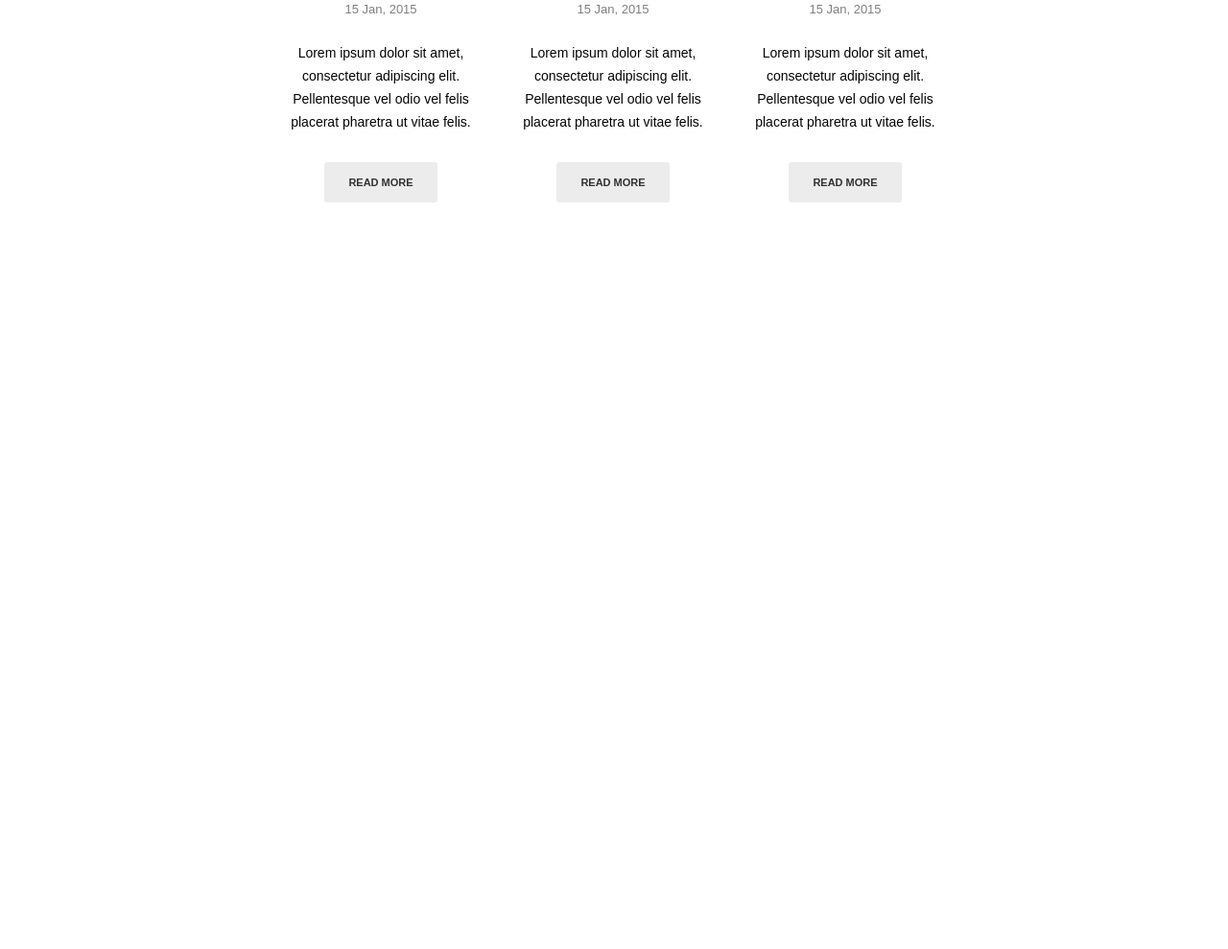
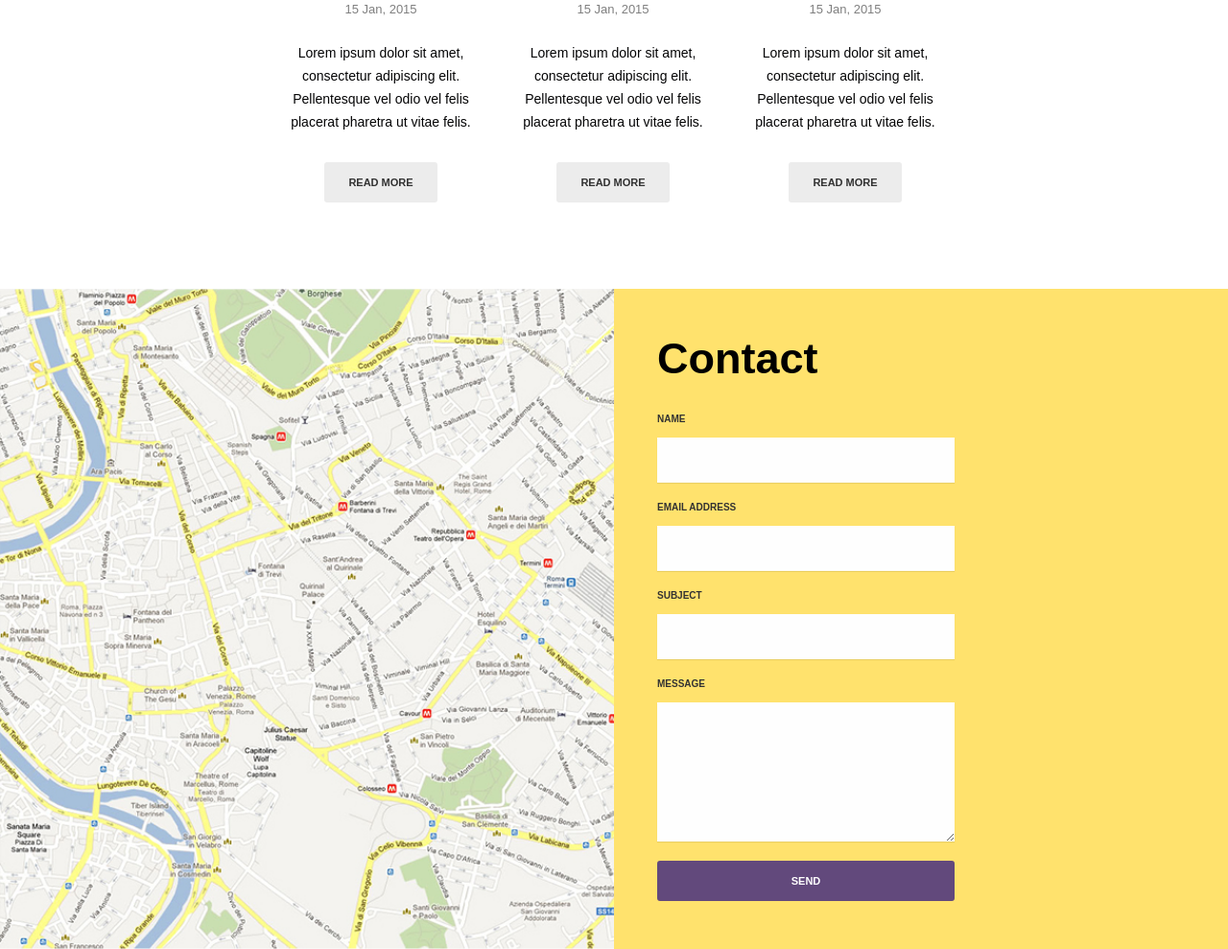
Before and after one commit to dirigableNorge/zippy, a website: page app/source/index.html in a window 1280 px wide. Shown: the part 6061-7050 px from the top of the page at 96% size. Before the commit the page ends 6362 px from the top, so only its background shows below. Drawn offline with nearby package versions, Linux system fonts and the light colour scheme; files that its build step writes are made by us from their sources; a web font is replaced by a local one.

Commit message:
conact section completed

```diff
--- a/app/source/index.html
+++ b/app/source/index.html
@@ -597,6 +597,25 @@
           </li>
         </ul>
       </section>
+      <section class="contact">
+        <div class="contact__map">
+          <!--<img src="img/contact_map.jpg"  alt="" class="contact__map-image">-->
+        </div>
+        <div class="contact__wrapper">
+          <h2 class="sect-title contact__title">Contact</h2>
+          <form action="" class="contact__form">
+            <label class="contact__label" for="name">Name</label>
+            <input class="contact__input" type="text" name="name" id="conactName">
+            <label class="contact__label" for="email">Email address</label>
+            <input class="contact__input" type="text" name="email" id="conactEmail">
+            <label class="contact__label" for="subject">Subject</label>
+            <input class="contact__input" type="text" name="subject" id="conactSubject">
+            <label class="contact__label" for="message">Message</label>
+            <textarea class="contact__input" name="message" id="conactMessage" ></textarea>
+            <button class="button button--dark contact__button" type="submit">send</button>
+          </form>
+        </div>
+      </section>
     </main>
   </body>
 </html>
--- a/app/source/scss/blocks/button.scss
+++ b/app/source/scss/blocks/button.scss
@@ -33,3 +33,13 @@
 
   background-color: #ffe16b;
 }
+
+.button--dark {
+  color: white;
+  background-color: #62497c;
+}
+
+.button--dark:hover,
+.button--dark:focus {
+  background-color: #330033;
+}
--- /dev/null
+++ b/app/source/scss/blocks/contact.scss
@@ -0,0 +1,59 @@
+.contact {
+  display: flex;
+  justify-content: center;
+}
+
+.contact__map {
+  width: 50%;
+
+  background-image: url("../img/contact_map.jpg");
+  background-repeat: no-repeat;
+  background-size: cover;
+}
+
+.contact__wrapper {
+  width: 50%;
+  padding: 50px 8px 50px 45px;
+
+  background-color: #ffe26d;
+}
+
+.contact__title {
+  margin-bottom: 35px;
+
+  text-align: left;
+}
+
+.contact__form {
+  display: flex;
+  flex-direction: column;
+  width: 310px;
+}
+
+.contact__label {
+  margin: 0;
+  margin-bottom: 13px;
+
+  font-family: "Montserrat", "Arial", serif;
+  font-size: 10px;
+  font-weight: 700;
+  color: #323232;
+  text-transform: uppercase;
+}
+
+.contact__input {
+  margin-bottom: 20px;
+  padding: 14px;
+
+  font-family: "Montserrat", "Arial", serif;
+  font-size: 17px;
+  font-weight: 700;
+
+  background-color: rgb(254, 254, 254);
+  border: none;
+  box-shadow: 0px 1px 1px 0px rgba(22, 22, 23, 0.09);
+}
+
+textarea.contact__input {
+  min-height: 145px;
+}
--- a/app/source/scss/style.scss
+++ b/app/source/scss/style.scss
@@ -47,3 +47,4 @@
 @import "blocks/gallery";
 @import "blocks/subscription";
 @import "blocks/blog";
+@import "blocks/contact";
```
Also changed, not shown: app/source/img/contact_map.jpg (added).
